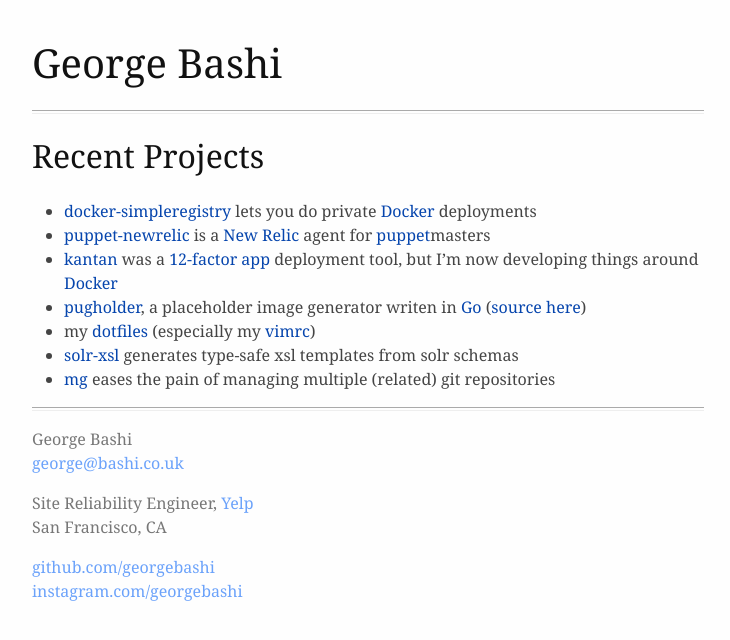
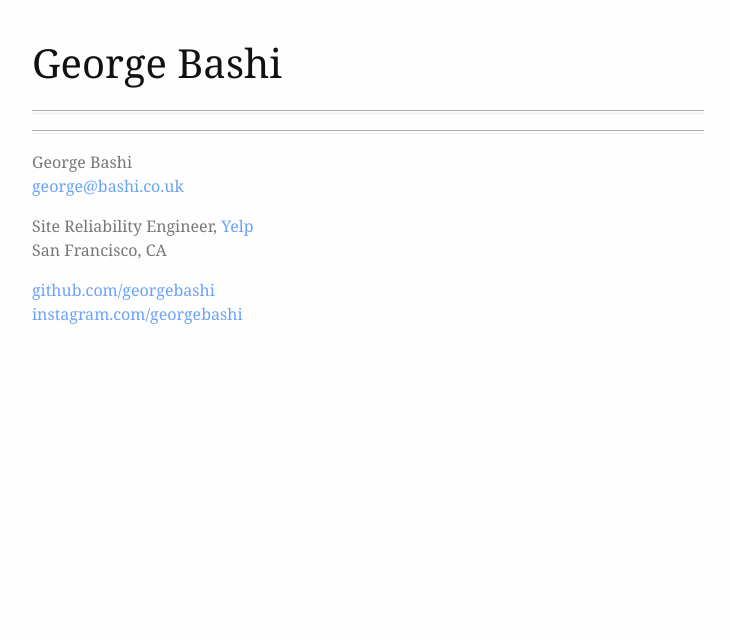
Before and after one commit to georgebashi/georgebashi.github.com, a Jekyll site: the page built from index.md, in a window 1280 px wide. Shown: the top 640 px of the page, without its empty margins (272-1002 px from the left). Built offline with Jekyll 4.4.1, drawn with Linux system fonts in a browser that asks for light colours.

Commit message:
wipe text from page

```diff
--- a/index.md
+++ b/index.md
@@ -1,12 +1,3 @@
 ---
 layout: post
 ---
-
-## Recent Projects
-* [docker-simpleregistry](https://github.com/georgebashi/docker-simpleregistry) lets you do private [Docker](http://www.docker.io) deployments
-* [puppet-newrelic](https://github.com/georgebashi/puppet-newrelic) is a [New Relic](http://newrelic.com) agent for [puppet](http://puppetlabs.com/)masters
-* [kantan](https://github.com/georgebashi/kantan) was a [12-factor app](http://www.12factor.net) deployment tool, but I'm now developing things around [Docker](http://www.docker.io)
-* [pugholder](http://pugholder.com), a placeholder image generator writen in [Go](http://golang.org/) ([source here](https://github.com/georgebashi/pugholder))
-* my [dotfiles](https://github.com/georgebashi/dotfiles) (especially my [vimrc](https://github.com/georgebashi/dotfiles/blob/master/.vimrc))
-* [solr-xsl](https://github.com/georgebashi/solr-xsl) generates type-safe xsl templates from solr schemas
-* [mg](https://github.com/georgebashi/mg) eases the pain of managing multiple (related) git repositories
```
